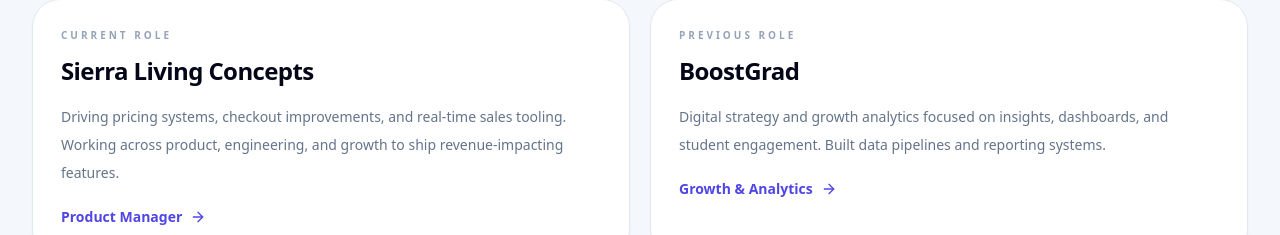
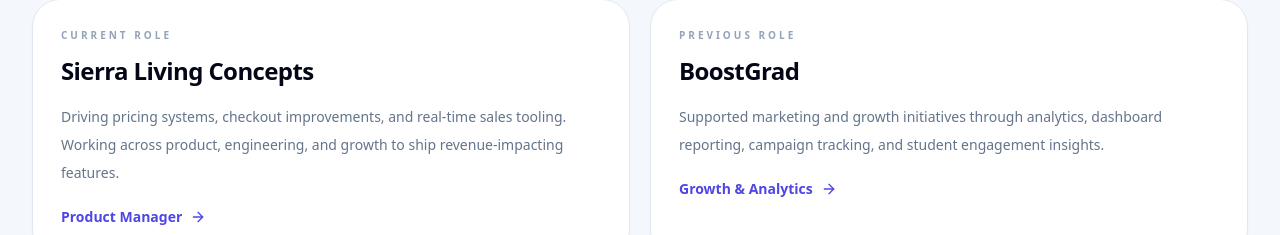
Before and after one commit to aruneshk30/Website, a Next.js app: page / in a window 1280 px wide. Shown: the part 3009-3244 px from the top of the page. Built offline with nearby package versions, Linux system fonts and the light colour scheme.

Commit message:
Update page.tsx

```diff
--- a/app/page.tsx
+++ b/app/page.tsx
@@ -88,7 +88,7 @@ const experience = [
   {
     title: "BoostGrad",
     role: "Growth & Analytics",
-    desc: "Digital strategy and growth analytics focused on insights, dashboards, and student engagement. Built data pipelines and reporting systems.",
+    desc: "Supported marketing and growth initiatives through analytics, dashboard reporting, campaign tracking, and student engagement insights.",
     href: "/experience",
   },
 ];
```
